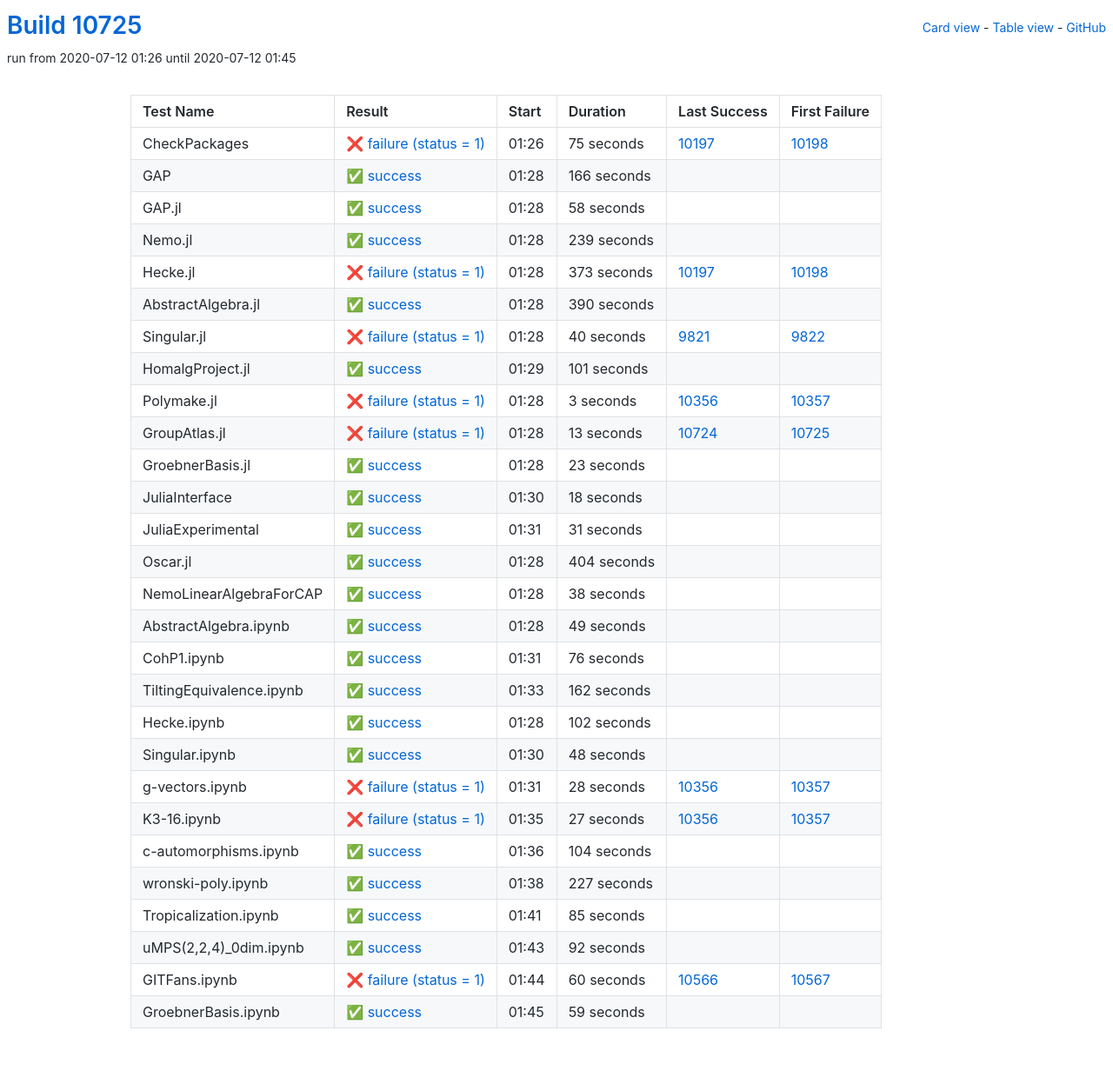
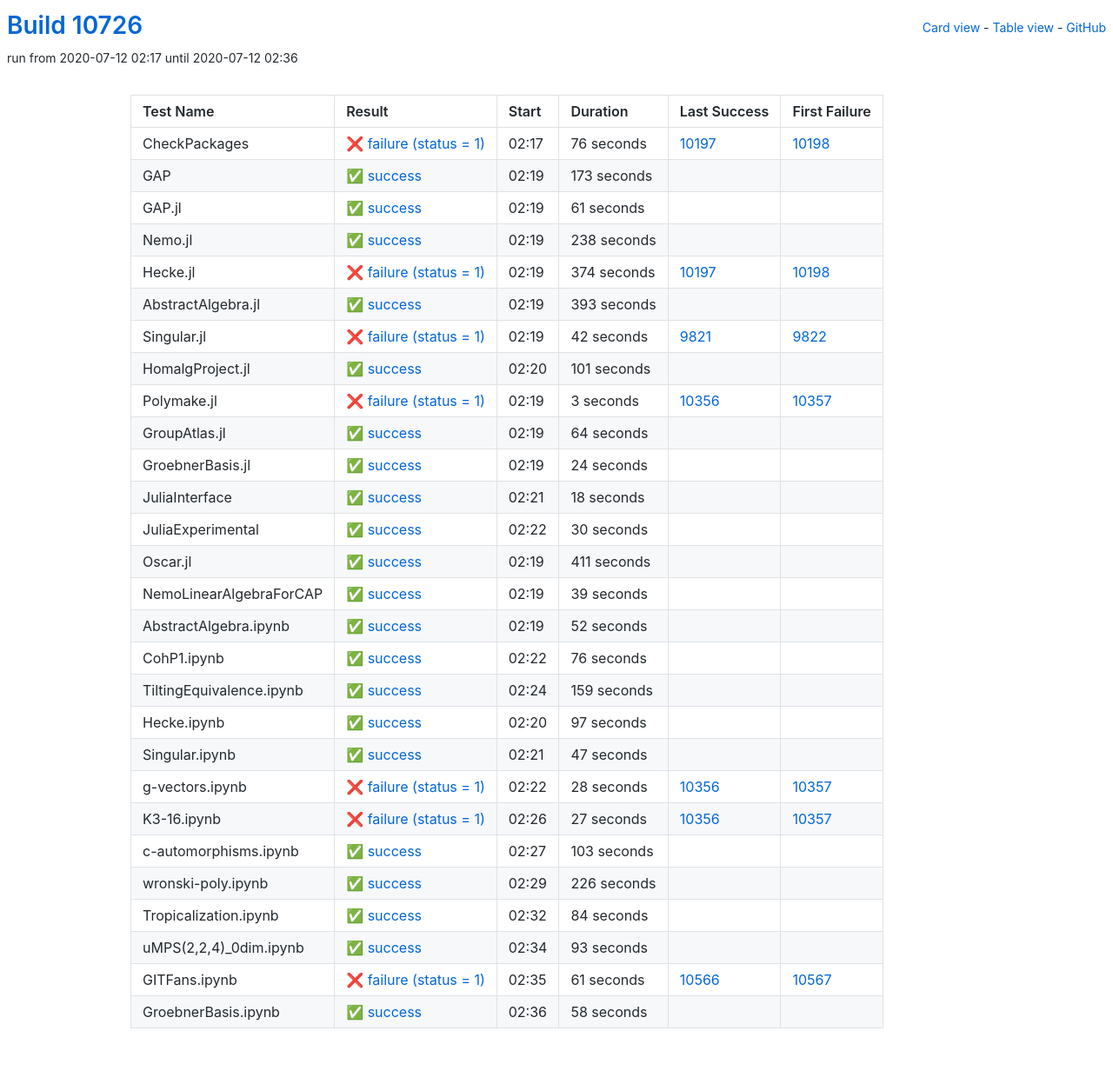
Before and after one commit to oscar-system/oscar-ci-status, a Jekyll site: the page built from table.html, in a window 1280 px wide. Shown: the whole page at 87% size. Built offline with Jekyll 4.4.1, drawn with Linux system fonts in a browser that asks for light colours.

Commit message:
Build #10726

```diff
--- a/_data/ci.yml
+++ b/_data/ci.yml
@@ -1,6 +1,6 @@
 ---
-build: 10725
-build_url: https://oscarci.mathematik.uni-kl.de/job/oscar/10725/
+build: 10726
+build_url: https://oscarci.mathematik.uni-kl.de/job/oscar/10726/
 job: oscar
 organization: oscar-system
 repo: oscar-ci-status
@@ -8,92 +8,92 @@
 tests:
 - name: CheckPackages
   id: checkpackages
-  log: https://oscarci.mathematik.uni-kl.de/job/oscar/10725/artifact/logs/build-10725/CheckPackages.log
-  start: 2020-07-12 01:26
+  log: https://oscarci.mathematik.uni-kl.de/job/oscar/10726/artifact/logs/build-10726/CheckPackages.log
+  start: 2020-07-12 02:17
   success: false
   exitcode: 1
   status: failure
-  duration: 75
+  duration: 76
   last_success: 10197
   last_success_url: https://oscarci.mathematik.uni-kl.de/job/oscar/10197/
   first_failure: 10198
   first_failure_url: https://oscarci.mathematik.uni-kl.de/job/oscar/10198/
 - name: GAP
   id: gap
-  log: https://oscarci.mathematik.uni-kl.de/job/oscar/10725/artifact/logs/build-10725/GAP.log
-  start: 2020-07-12 01:28
+  log: https://oscarci.mathematik.uni-kl.de/job/oscar/10726/artifact/logs/build-10726/GAP.log
+  start: 2020-07-12 02:19
   success: true
   exitcode: 0
   status: success
-  duration: 166
+  duration: 173
   last_success: false
   last_success_url:
   first_failure: false
   first_failure_url:
 - name: GAP.jl
   id: gap-jl
-  log: https://oscarci.mathematik.uni-kl.de/job/oscar/10725/artifact/logs/build-10725/GAP.jl.log
-  start: 2020-07-12 01:28
+  log: https://oscarci.mathematik.uni-kl.de/job/oscar/10726/artifact/logs/build-10726/GAP.jl.log
+  start: 2020-07-12 02:19
   success: true
   exitcode: 0
   status: success
-  duration: 58
+  duration: 61
   last_success: false
   last_success_url:
   first_failure: false
   first_failure_url:
 - name: Nemo.jl
   id: nemo-jl
-  log: https://oscarci.mathematik.uni-kl.de/job/oscar/10725/artifact/logs/build-10725/Nemo.jl.log
-  start: 2020-07-12 01:28
+  log: https://oscarci.mathematik.uni-kl.de/job/oscar/10726/artifact/logs/build-10726/Nemo.jl.log
+  start: 2020-07-12 02:19
   success: true
   exitcode: 0
   status: success
-  duration: 239
+  duration: 238
   last_success: false
   last_success_url:
   first_failure: false
   first_failure_url:
 - name: Hecke.jl
   id: hecke-jl
-  log: https://oscarci.mathematik.uni-kl.de/job/oscar/10725/artifact/logs/build-10725/Hecke.jl.log
-  start: 2020-07-12 01:28
+  log: https://oscarci.mathematik.uni-kl.de/job/oscar/10726/artifact/logs/build-10726/Hecke.jl.log
+  start: 2020-07-12 02:19
   success: false
   exitcode: 1
   status: failure
-  duration: 373
+  duration: 374
   last_success: 10197
   last_success_url: https://oscarci.mathematik.uni-kl.de/job/oscar/10197/
   first_failure: 10198
   first_failure_url: https://oscarci.mathematik.uni-kl.de/job/oscar/10198/
 - name: AbstractAlgebra.jl
   id: abstractalgebra-jl
-  log: https://oscarci.mathematik.uni-kl.de/job/oscar/10725/artifact/logs/build-10725/AbstractAlgebra.jl.log
-  start: 2020-07-12 01:28
+  log: https://oscarci.mathematik.uni-kl.de/job/oscar/10726/artifact/logs/build-10726/AbstractAlgebra.jl.log
+  start: 2020-07-12 02:19
   success: true
   exitcode: 0
   status: success
-  duration: 390
+  duration: 393
   last_success: false
   last_success_url:
   first_failure: false
   first_failure_url:
 - name: Singular.jl
   id: singular-jl
-  log: https://oscarci.mathematik.uni-kl.de/job/oscar/10725/artifact/logs/build-10725/Singular.jl.log
-  start: 2020-07-12 01:28
+  log: https://oscarci.mathematik.uni-kl.de/job/oscar/10726/artifact/logs/build-10726/Singular.jl.log
+  start: 2020-07-12 02:19
   success: false
   exitcode: 1
   status: failure
-  duration: 40
+  duration: 42
   last_success: 9821
   last_success_url: https://oscarci.mathematik.uni-kl.de/job/oscar/9821/
   first_failure: 9822
   first_failure_url: https://oscarci.mathematik.uni-kl.de/job/oscar/9822/
 - name: HomalgProject.jl
   id: homalgproject-jl
-  log: https://oscarci.mathematik.uni-kl.de/job/oscar/10725/artifact/logs/build-10725/HomalgProject.jl.log
-  start: 2020-07-12 01:29
+  log: https://oscarci.mathematik.uni-kl.de/job/oscar/10726/artifact/logs/build-10726/HomalgProject.jl.log
+  start: 2020-07-12 02:20
   success: true
   exitcode: 0
   status: success
@@ -104,8 +104,8 @@
   first_failure_url:
 - name: Polymake.jl
   id: polymake-jl
-  log: https://oscarci.mathematik.uni-kl.de/job/oscar/10725/artifact/logs/build-10725/Polymake.jl.log
-  start: 2020-07-12 01:28
+  log: https://oscarci.mathematik.uni-kl.de/job/oscar/10726/artifact/logs/build-10726/Polymake.jl.log
+  start: 2020-07-12 02:19
   success: false
   exitcode: 1
   status: failure
@@ -116,32 +116,32 @@
   first_failure_url: https://oscarci.mathematik.uni-kl.de/job/oscar/10357/
 - name: GroupAtlas.jl
   id: groupatlas-jl
-  log: https://oscarci.mathematik.uni-kl.de/job/oscar/10725/artifact/logs/build-10725/GroupAtlas.jl.log
-  start: 2020-07-12 01:28
-  success: false
-  exitcode: 1
-  status: failure
-  duration: 13
-  last_success: 10724
-  last_success_url: https://oscarci.mathematik.uni-kl.de/job/oscar/10724/
-  first_failure: 10725
-  first_failure_url: https://oscarci.mathematik.uni-kl.de/job/oscar/10725/
-- name: GroebnerBasis.jl
-  id: groebnerbasis-jl
-  log: https://oscarci.mathematik.uni-kl.de/job/oscar/10725/artifact/logs/build-10725/GroebnerBasis.jl.log
-  start: 2020-07-12 01:28
+  log: https://oscarci.mathematik.uni-kl.de/job/oscar/10726/artifact/logs/build-10726/GroupAtlas.jl.log
+  start: 2020-07-12 02:19
   success: true
   exitcode: 0
   status: success
-  duration: 23
+  duration: 64
+  last_success: false
+  last_success_url:
+  first_failure: false
+  first_failure_url:
+- name: GroebnerBasis.jl
+  id: groebnerbasis-jl
+  log: https://oscarci.mathematik.uni-kl.de/job/oscar/10726/artifact/logs/build-10726/GroebnerBasis.jl.log
+  start: 2020-07-12 02:19
+  success: true
+  exitcode: 0
+  status: success
+  duration: 24
   last_success: false
   last_success_url:
   first_failure: false
   first_failure_url:
 - name: JuliaInterface
   id: juliainterface
-  log: https://oscarci.mathematik.uni-kl.de/job/oscar/10725/artifact/logs/build-10725/JuliaInterface.log
-  start: 2020-07-12 01:30
+  log: https://oscarci.mathematik.uni-kl.de/job/oscar/10726/artifact/logs/build-10726/JuliaInterface.log
+  start: 2020-07-12 02:21
   success: true
   exitcode: 0
   status: success
@@ -152,56 +152,56 @@
   first_failure_url:
 - name: JuliaExperimental
   id: juliaexperimental
-  log: https://oscarci.mathematik.uni-kl.de/job/oscar/10725/artifact/logs/build-10725/JuliaExperimental.log
-  start: 2020-07-12 01:31
+  log: https://oscarci.mathematik.uni-kl.de/job/oscar/10726/artifact/logs/build-10726/JuliaExperimental.log
+  start: 2020-07-12 02:22
   success: true
   exitcode: 0
   status: success
-  duration: 31
+  duration: 30
   last_success: false
   last_success_url:
   first_failure: false
   first_failure_url:
 - name: Oscar.jl
   id: oscar-jl
-  log: https://oscarci.mathematik.uni-kl.de/job/oscar/10725/artifact/logs/build-10725/Oscar.jl.log
-  start: 2020-07-12 01:28
+  log: https://oscarci.mathematik.uni-kl.de/job/oscar/10726/artifact/logs/build-10726/Oscar.jl.log
+  start: 2020-07-12 02:19
   success: true
   exitcode: 0
   status: success
-  duration: 404
+  duration: 411
   last_success: false
   last_success_url:
   first_failure: false
   first_failure_url:
 - name: NemoLinearAlgebraForCAP
   id: nemolinearalgebraforcap
-  log: https://oscarci.mathematik.uni-kl.de/job/oscar/10725/artifact/logs/build-10725/NemoLinearAlgebraForCAP.log
-  start: 2020-07-12 01:28
+  log: https://oscarci.mathematik.uni-kl.de/job/oscar/10726/artifact/logs/build-10726/NemoLinearAlgebraForCAP.log
+  start: 2020-07-12 02:19
   success: true
   exitcode: 0
   status: success
-  duration: 38
+  duration: 39
   last_success: false
   last_success_url:
   first_failure: false
   first_failure_url:
 - name: AbstractAlgebra.ipynb
   id: abstractalgebra-ipynb
-  log: https://oscarci.mathematik.uni-kl.de/job/oscar/10725/artifact/logs/build-10725/AbstractAlgebra.ipynb.log
-  start: 2020-07-12 01:28
+  log: https://oscarci.mathematik.uni-kl.de/job/oscar/10726/artifact/logs/build-10726/AbstractAlgebra.ipynb.log
+  start: 2020-07-12 02:19
   success: true
   exitcode: 0
   status: success
-  duration: 49
+  duration: 52
   last_success: false
   last_success_url:
   first_failure: false
   first_failure_url:
 - name: CohP1.ipynb
   id: cohp1-ipynb
-  log: https://oscarci.mathematik.uni-kl.de/job/oscar/10725/artifact/logs/build-10725/CohP1.ipynb.log
-  start: 2020-07-12 01:31
+  log: https://oscarci.mathematik.uni-kl.de/job/oscar/10726/artifact/logs/build-10726/CohP1.ipynb.log
+  start: 2020-07-12 02:22
   success: true
   exitcode: 0
   status: success
@@ -212,44 +212,44 @@
   first_failure_url:
 - name: TiltingEquivalence.ipynb
   id: tiltingequivalence-ipynb
-  log: https://oscarci.mathematik.uni-kl.de/job/oscar/10725/artifact/logs/build-10725/TiltingEquivalence.ipynb.log
-  start: 2020-07-12 01:33
+  log: https://oscarci.mathematik.uni-kl.de/job/oscar/10726/artifact/logs/build-10726/TiltingEquivalence.ipynb.log
+  start: 2020-07-12 02:24
   success: true
   exitcode: 0
   status: success
-  duration: 162
+  duration: 159
   last_success: false
   last_success_url:
   first_failure: false
   first_failure_url:
 - name: Hecke.ipynb
   id: hecke-ipynb
-  log: https://oscarci.mathematik.uni-kl.de/job/oscar/10725/artifact/logs/build-10725/Hecke.ipynb.log
-  start: 2020-07-12 01:28
+  log: https://oscarci.mathematik.uni-kl.de/job/oscar/10726/artifact/logs/build-10726/Hecke.ipynb.log
+  start: 2020-07-12 02:20
   success: true
   exitcode: 0
   status: success
-  duration: 102
+  duration: 97
   last_success: false
   last_success_url:
   first_failure: false
   first_failure_url:
 - name: Singular.ipynb
   id: singular-ipynb
-  log: https://oscarci.mathematik.uni-kl.de/job/oscar/10725/artifact/logs/build-10725/Singular.ipynb.log
-  start: 2020-07-12 01:30
+  log: https://oscarci.mathematik.uni-kl.de/job/oscar/10726/artifact/logs/build-10726/Singular.ipynb.log
+  start: 2020-07-12 02:21
   success: true
   exitcode: 0
   status: success
-  duration: 48
+  duration: 47
   last_success: false
   last_success_url:
   first_failure: false
   first_failure_url:
 - name: g-vectors.ipynb
   id: g-vectors-ipynb
-  log: https://oscarci.mathematik.uni-kl.de/job/oscar/10725/artifact/logs/build-10725/g-vectors.ipynb.log
-  start: 2020-07-12 01:31
+  log: https://oscarci.mathematik.uni-kl.de/job/oscar/10726/artifact/logs/build-10726/g-vectors.ipynb.log
+  start: 2020-07-12 02:22
   success: false
   exitcode: 1
   status: failure
@@ -260,8 +260,8 @@
   first_failure_url: https://oscarci.mathematik.uni-kl.de/job/oscar/10357/
 - name: K3-16.ipynb
   id: k3-16-ipynb
-  log: https://oscarci.mathematik.uni-kl.de/job/oscar/10725/artifact/logs/build-10725/K3-16.ipynb.log
-  start: 2020-07-12 01:35
+  log: https://oscarci.mathematik.uni-kl.de/job/oscar/10726/artifact/logs/build-10726/K3-16.ipynb.log
+  start: 2020-07-12 02:26
   success: false
   exitcode: 1
   status: failure
@@ -272,72 +272,72 @@
   first_failure_url: https://oscarci.mathematik.uni-kl.de/job/oscar/10357/
 - name: c-automorphisms.ipynb
   id: c-automorphisms-ipynb
-  log: https://oscarci.mathematik.uni-kl.de/job/oscar/10725/artifact/logs/build-10725/c-automorphisms.ipynb.log
-  start: 2020-07-12 01:36
+  log: https://oscarci.mathematik.uni-kl.de/job/oscar/10726/artifact/logs/build-10726/c-automorphisms.ipynb.log
+  start: 2020-07-12 02:27
   success: true
   exitcode: 0
   status: success
-  duration: 104
+  duration: 103
   last_success: false
   last_success_url:
   first_failure: false
   first_failure_url:
 - name: wronski-poly.ipynb
   id: wronski-poly-ipynb
-  log: https://oscarci.mathematik.uni-kl.de/job/oscar/10725/artifact/logs/build-10725/wronski-poly.ipynb.log
-  start: 2020-07-12 01:38
+  log: https://oscarci.mathematik.uni-kl.de/job/oscar/10726/artifact/logs/build-10726/wronski-poly.ipynb.log
+  start: 2020-07-12 02:29
   success: true
   exitcode: 0
   status: success
-  duration: 227
+  duration: 226
   last_success: false
   last_success_url:
   first_failure: false
   first_failure_url:
 - name: Tropicalization.ipynb
   id: tropicalization-ipynb
-  log: https://oscarci.mathematik.uni-kl.de/job/oscar/10725/artifact/logs/build-10725/Tropicalization.ipynb.log
-  start: 2020-07-12 01:41
+  log: https://oscarci.mathematik.uni-kl.de/job/oscar/10726/artifact/logs/build-10726/Tropicalization.ipynb.log
+  start: 2020-07-12 02:32
   success: true
   exitcode: 0
   status: success
-  duration: 85
+  duration: 84
   last_success: false
   last_success_url:
   first_failure: false
   first_failure_url:
 - name: uMPS(2,2,4)_0dim.ipynb
   id: umps-2-2-4-0dim-ipynb
-  log: https://oscarci.mathematik.uni-kl.de/job/oscar/10725/artifact/logs/build-10725/uMPS-2-2-4-_0dim.ipynb.log
-  start: 2020-07-12 01:43
+  log: https://oscarci.mathematik.uni-kl.de/job/oscar/10726/artifact/logs/build-10726/uMPS-2-2-4-_0dim.ipynb.log
+  start: 2020-07-12 02:34
   success: true
   exitcode: 0
   status: success
-  duration: 92
+  duration: 93
   last_success: false
   last_success_url:
   first_failure: false
   first_failure_url:
 - name: GITFans.ipynb
   id: gitfans-ipynb
-  log: https://oscarci.mathematik.uni-kl.de/job/oscar/10725/artifact/logs/build-10725/GITFans.ipynb.log
-  start: 2020-07-12 01:44
+  log: https://oscarci.mathematik.uni-kl.de/job/oscar/10726/artifact/logs/build-10726/GITFans.ipynb.log
+  start: 2020-07-12 02:35
   success: false
   exitcode: 1
   status: failure
-  duration: 60
+  duration: 61
   last_success: 10566
   last_success_url: https://oscarci.mathematik.uni-kl.de/job/oscar/10566/
   first_failure: 10567
   first_failure_url: https://oscarci.mathematik.uni-kl.de/job/oscar/10567/
 - name: GroebnerBasis.ipynb
   id: groebnerbasis-ipynb
-  log: https://oscarci.mathematik.uni-kl.de/job/oscar/10725/artifact/logs/build-10725/GroebnerBasis.ipynb.log
-  start: 2020-07-12 01:45
+  log: https://oscarci.mathematik.uni-kl.de/job/oscar/10726/artifact/logs/build-10726/GroebnerBasis.ipynb.log
+  start: 2020-07-12 02:36
   success: true
   exitcode: 0
   status: success
-  duration: 59
+  duration: 58
   last_success: false
   last_success_url:
   first_failure: false
```
Also changed, not shown: README.md.
